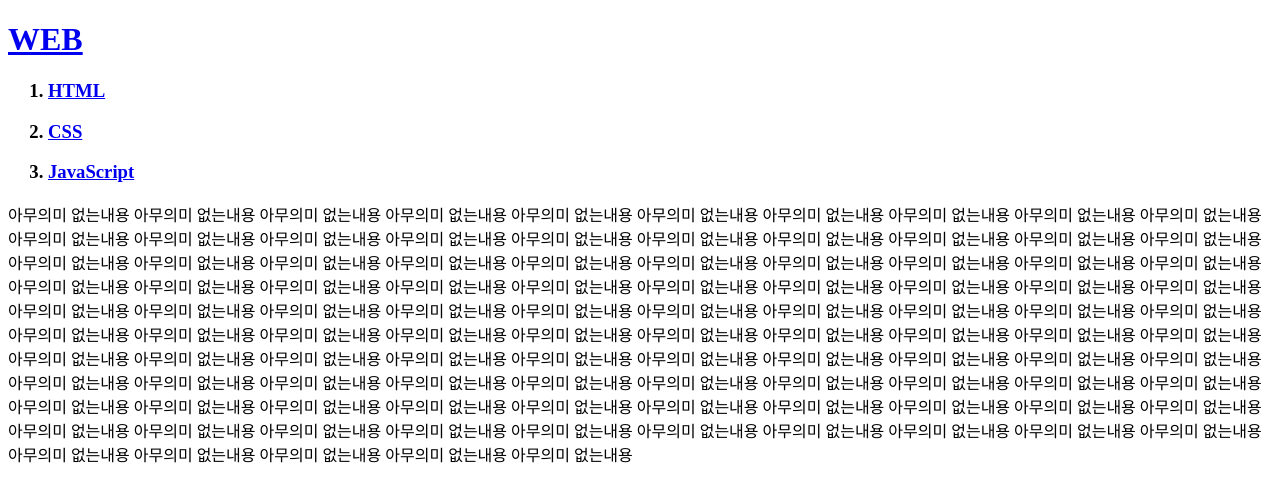
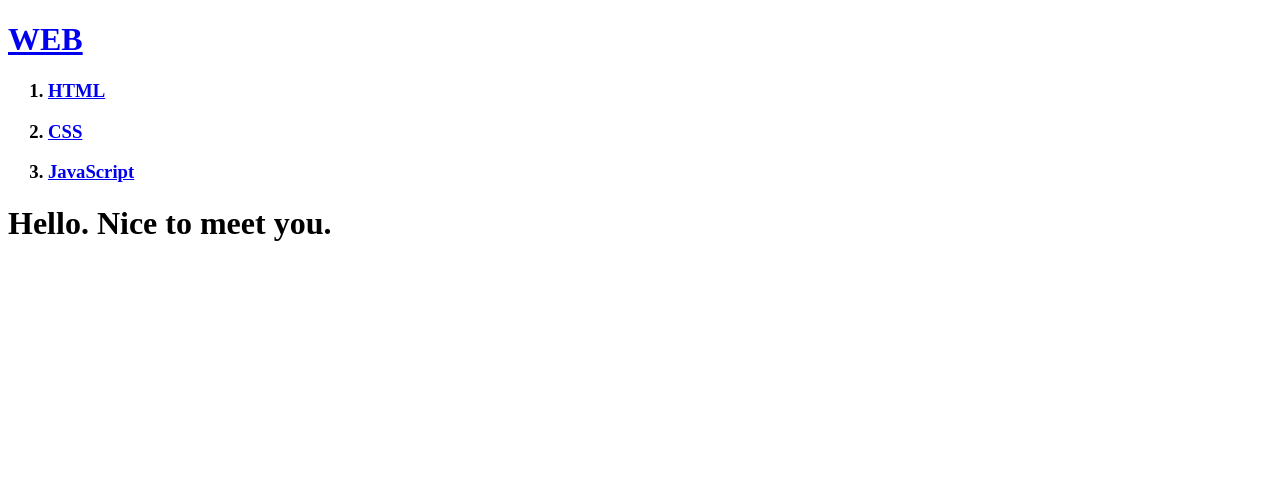
Before and after one commit to gkthdgus/My-first-website, a plain HTML site: page index.html in a window 1280 px wide. Drawn offline with Linux system fonts and the light colour scheme.

Commit message:
Update index.html

```diff
--- a/index.html
+++ b/index.html
@@ -11,4 +11,6 @@
         <h3><li><a href="2.html">CSS</a></li></h3>
         <h3><li><a href="3.html">JavaScript</a></li></h3>
     </ol>
-    아무의미 없는내용 아무의미 없는내용 아무의미 없는내용 아무의미 없는내용 아무의미 없는내용 아무의미 없는내용 아무의미 없는내용 아무의미 없는내용 아무의미 없는내용 아무의미 없는내용 아무의미 없는내용 아무의미 없는내용 아무의미 없는내용 아무의미 없는내용 아무의미 없는내용 아무의미 없는내용 아무의미 없는내용 아무의미 없는내용 아무의미 없는내용 아무의미 없는내용 아무의미 없는내용 아무의미 없는내용 아무의미 없는내용 아무의미 없는내용 아무의미 없는내용 아무의미 없는내용 아무의미 없는내용 아무의미 없는내용 아무의미 없는내용 아무의미 없는내용 아무의미 없는내용 아무의미 없는내용 아무의미 없는내용 아무의미 없는내용 아무의미 없는내용 아무의미 없는내용 아무의미 없는내용 아무의미 없는내용 아무의미 없는내용 아무의미 없는내용 아무의미 없는내용 아무의미 없는내용 아무의미 없는내용 아무의미 없는내용 아무의미 없는내용 아무의미 없는내용 아무의미 없는내용 아무의미 없는내용 아무의미 없는내용 아무의미 없는내용 아무의미 없는내용 아무의미 없는내용 아무의미 없는내용 아무의미 없는내용 아무의미 없는내용 아무의미 없는내용 아무의미 없는내용 아무의미 없는내용 아무의미 없는내용 아무의미 없는내용 아무의미 없는내용 아무의미 없는내용 아무의미 없는내용 아무의미 없는내용 아무의미 없는내용 아무의미 없는내용 아무의미 없는내용 아무의미 없는내용 아무의미 없는내용 아무의미 없는내용 아무의미 없는내용 아무의미 없는내용 아무의미 없는내용 아무의미 없는내용 아무의미 없는내용 아무의미 없는내용 아무의미 없는내용 아무의미 없는내용 아무의미 없는내용 아무의미 없는내용 아무의미 없는내용 아무의미 없는내용 아무의미 없는내용 아무의미 없는내용 아무의미 없는내용 아무의미 없는내용 아무의미 없는내용 아무의미 없는내용 아무의미 없는내용 아무의미 없는내용 아무의미 없는내용 아무의미 없는내용 아무의미 없는내용 아무의미 없는내용 아무의미 없는내용 아무의미 없는내용 아무의미 없는내용 아무의미 없는내용 아무의미 없는내용 아무의미 없는내용 아무의미 없는내용 아무의미 없는내용 아무의미 없는내용 아무의미 없는내용 아무의미 없는내용
+    <h1>Hello. Nice to meet you.</h1>
+</body>
+</html>
```
